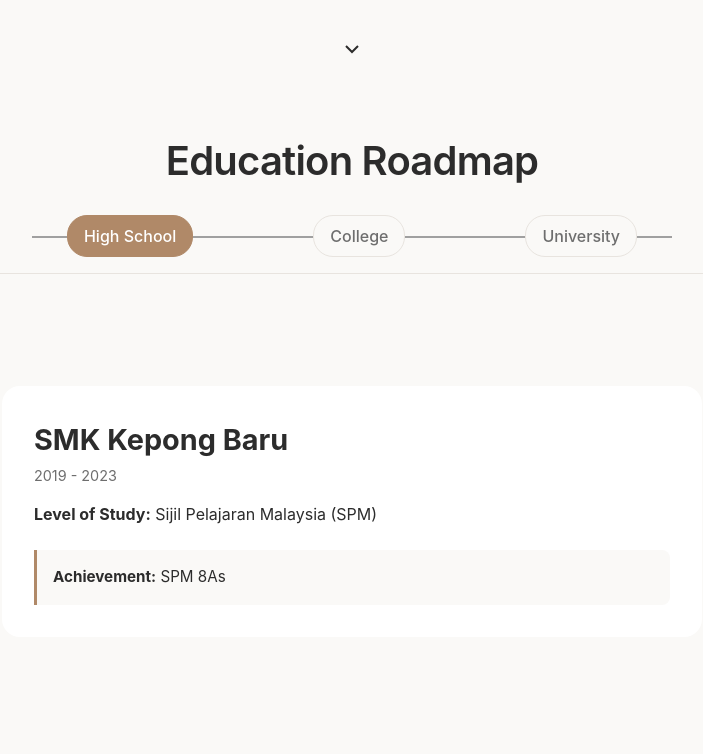
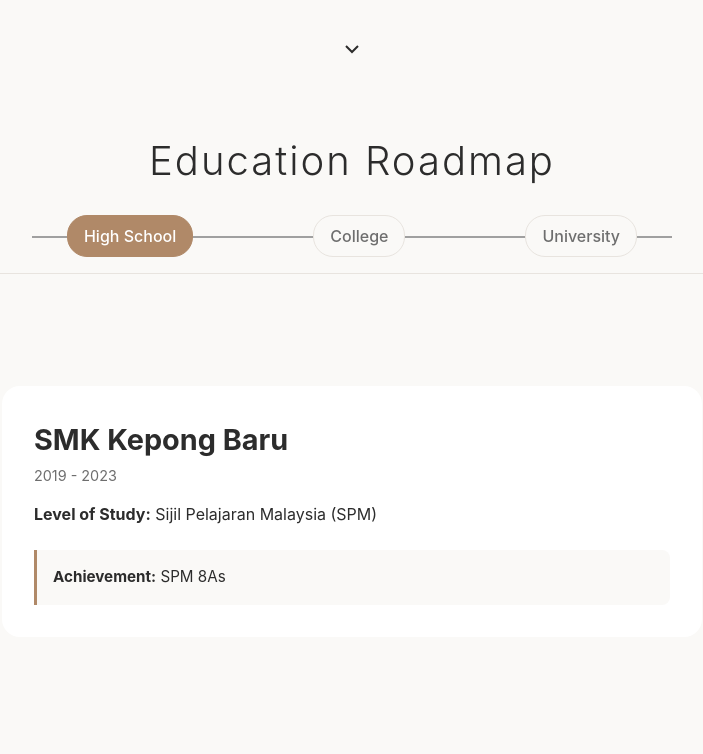
Before and after one commit to Andybunnny/WEB1201_GroupAssignment, a plain HTML site: page portfolio_andy.html in a window 1280 px wide. Shown: the part 988-1742 px from the top of the page, without its empty margins (288-991 px from the left). Drawn offline with Linux system fonts and the light colour scheme.

Commit message:
feat: changed font stack for andy portf css

```diff
--- a/css/portfolio_andy.css
+++ b/css/portfolio_andy.css
@@ -9,7 +9,7 @@
     --light-gray: var(--bg-card, #f5f5f7);
     --border-color: var(--border, #d2d2d7);
 
-    --font-stack: 'Inter', sans-serif;
+    --font-stack: 'Inter', system-ui, -apple-system, sans-serif;
     --apple-font: -apple-system, BlinkMacSystemFont, "Segoe UI", Roboto, Helvetica, Arial, sans-serif;
 
     --spacing-md: 2rem;
@@ -34,8 +34,8 @@
 
 .section-title {
     font-size: 2.5rem;
-    font-weight: 600;
-    letter-spacing: -0.02em;
+    font-weight: 300;
+    letter-spacing: 0.05em;
     text-align: center;
 }
 
```
